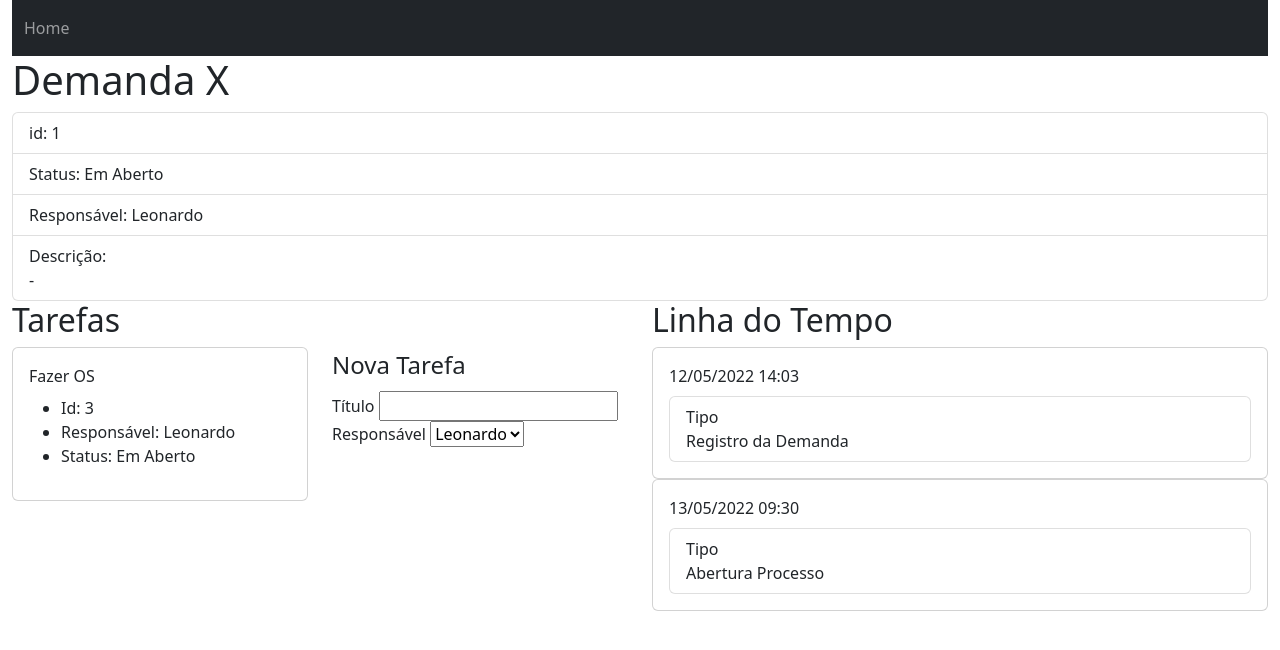
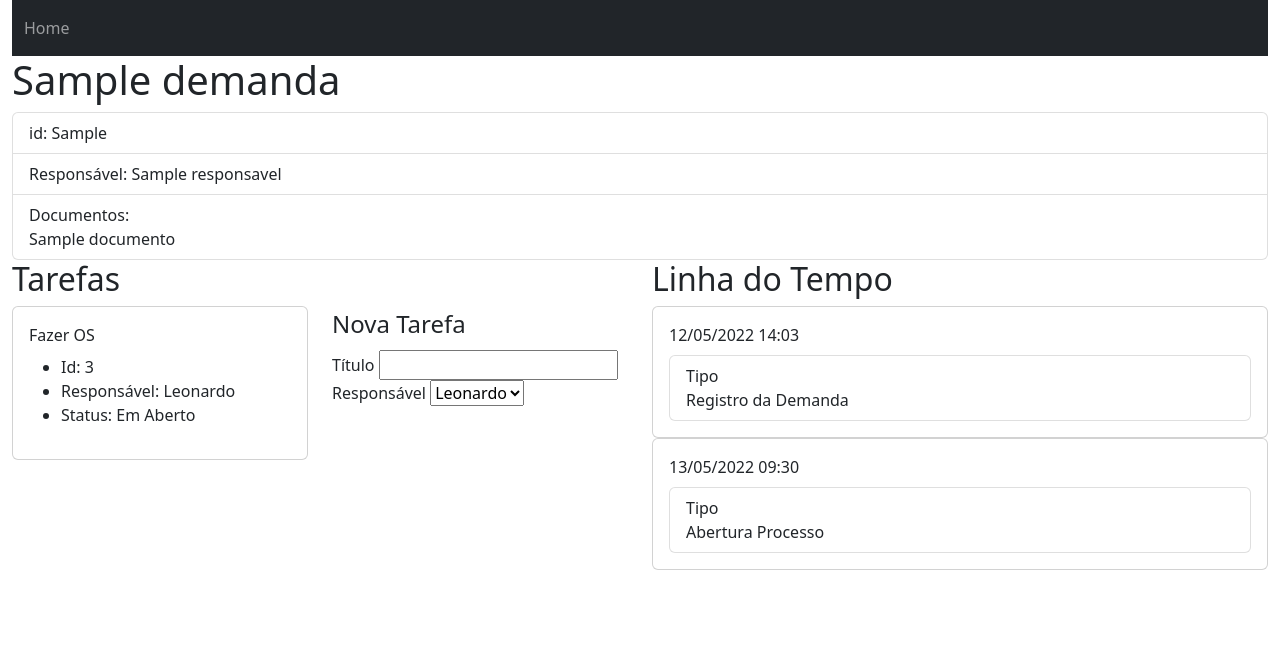
Before and after one commit to lrpohlmann/sistema_demandas, a Python web app: template sistema/web/templates/demanda_view.html in a window 1280 px wide. Shown: the top 650 px of the page. Run offline with Jinja, Linux system fonts and the light colour scheme; the template is opened without the code that fills it: most values are stand-ins (such as "Sample title", 1, 10 or a date in 2020).

Commit message:
demanda view expandido

```diff
--- a/sistema/web/templates/demanda_view.html
+++ b/sistema/web/templates/demanda_view.html
@@ -2,17 +2,18 @@
 
 {% block main %}
 <div>
-    <h1>Demanda X</h1>
+    <h1>{{demanda.titulo}}</h1>
 </div>
 <div class="row">
     <div class="col-12">
         <ul class="list-group">
-            <li class="list-group-item"><span>id: </span><span>1</span></li>
-            <li class="list-group-item"><span>Status: </span><span>Em Aberto</span></li>
-            <li class="list-group-item"><span>Responsável: </span><span>Leonardo</span></li>
+            <li class="list-group-item"><span>id: </span><span>{{demanda.id_demanda}}</span></li>
+            <li class="list-group-item"><span>Responsável: </span><span>{{demanda.responsavel}}</span></li>
             <li class="list-group-item">
-                <span>Descrição: </span>
-                <div>-</div>
+                <span>Documentos: </span>
+                {% for d in demanda.documentos %}
+                <div>{{d.nome}}</div>
+                {% endfor %}
             </li>
         </ul>
     </div>
```
Also changed, not shown: sistema/web/app.py (+8 -3 lines), test/test_web/test_views.py (+20 -0 lines).
